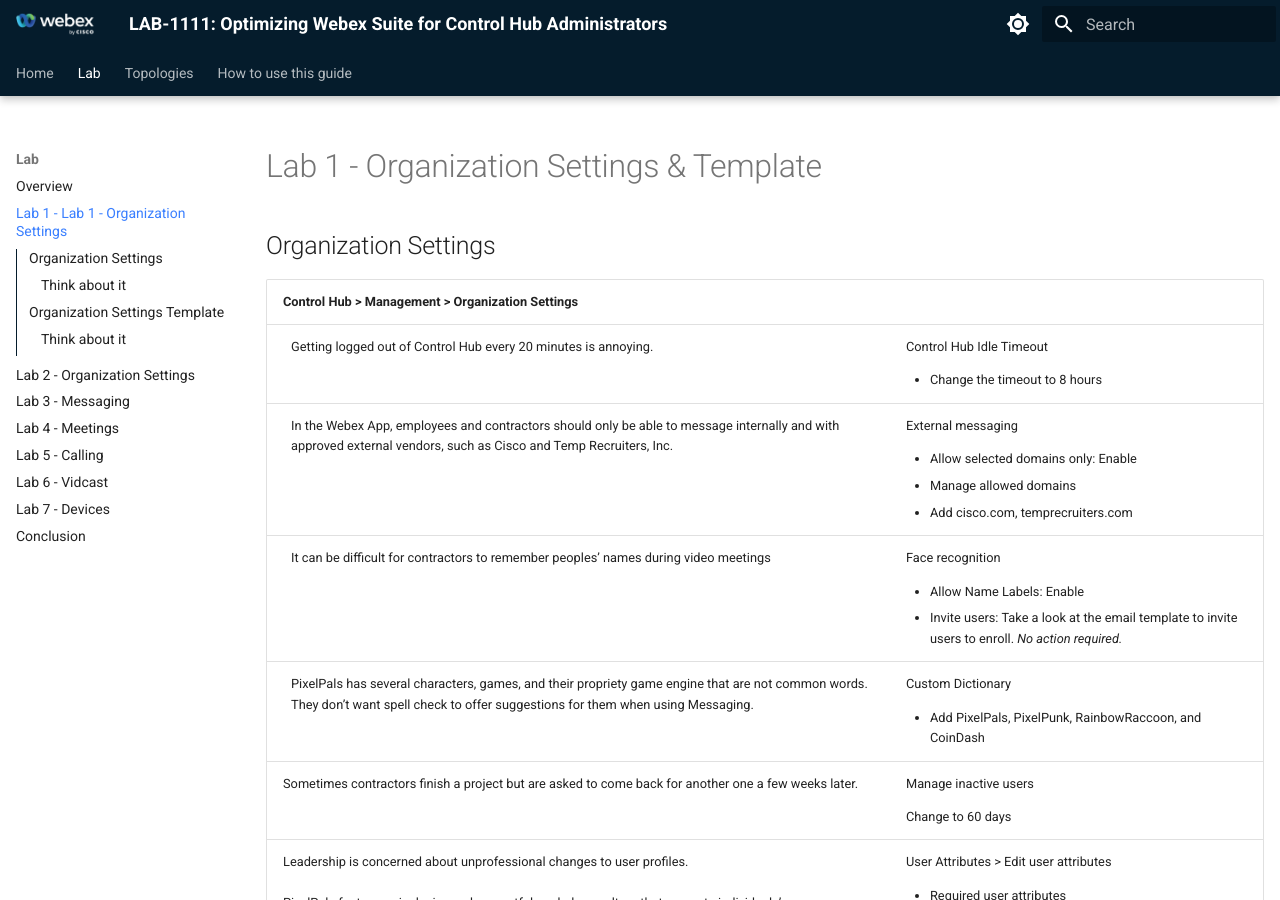
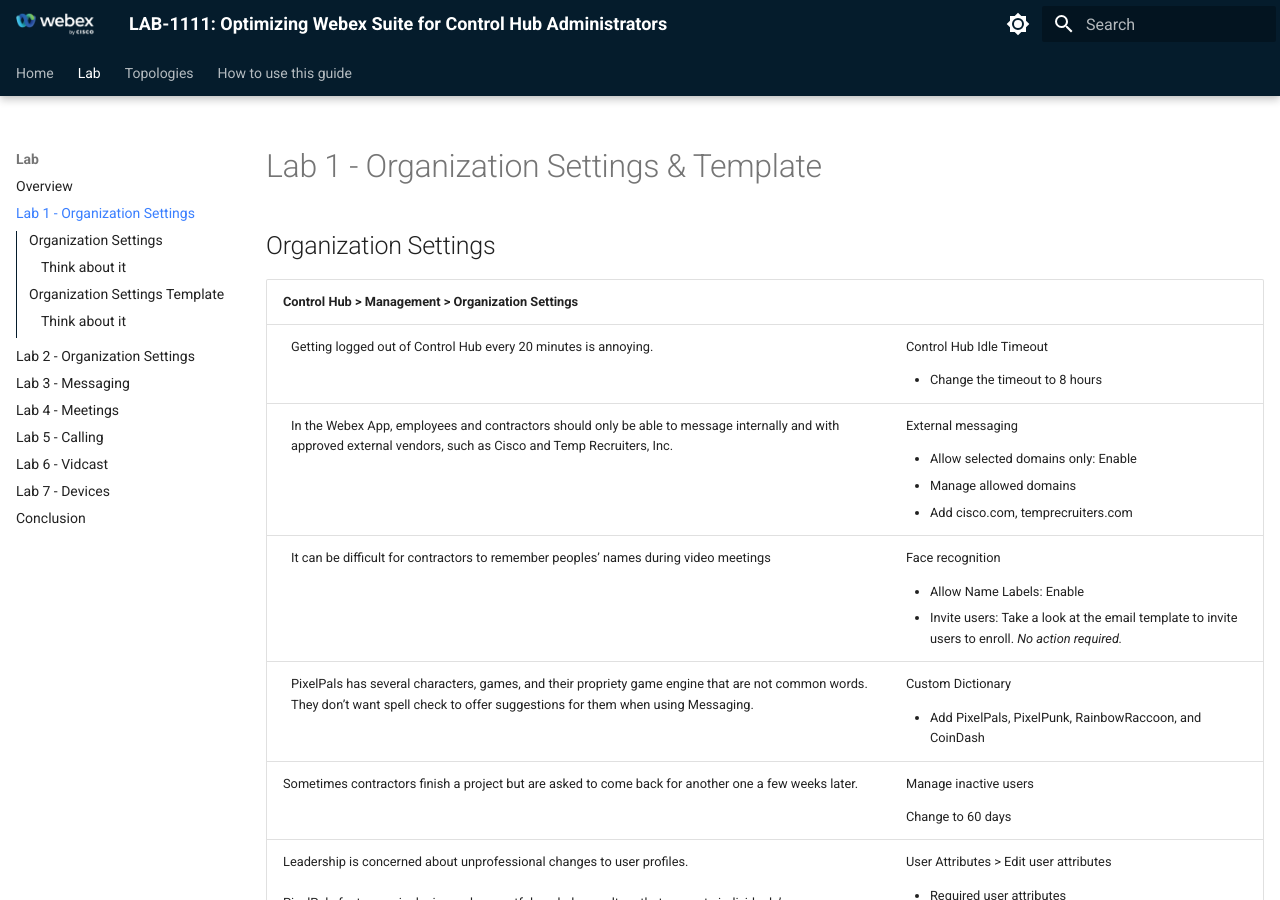
Before and after one commit to WebexCC-SA/LAB-1111, an MkDocs documentation site: the page built from docs/Lab1_OrganizationSettings.md, in a window 1280 px wide and 900 px high. Built offline with MkDocs 1.6.1 and Material for MkDocs 9.7.7, drawn with Linux system fonts in a browser that asks for light colours.

```diff
--- a/mkdocs.yml
+++ b/mkdocs.yml
@@ -88,7 +88,7 @@ nav:
   - Home: index.md
   - Lab:
       - Overview: overview.md
-      - Lab 1 - Lab 1 - Organization Settings: Lab1_OrganizationSettings.md
+      - Lab 1 - Organization Settings: Lab1_OrganizationSettings.md
       - Lab 2 - Organization Settings: Lab2_Organization Settings.md
       - Lab 3 - Messaging : Lab3_Messaging.md
       - Lab 4 - Meetings : Lab4_Meetings.md
```
